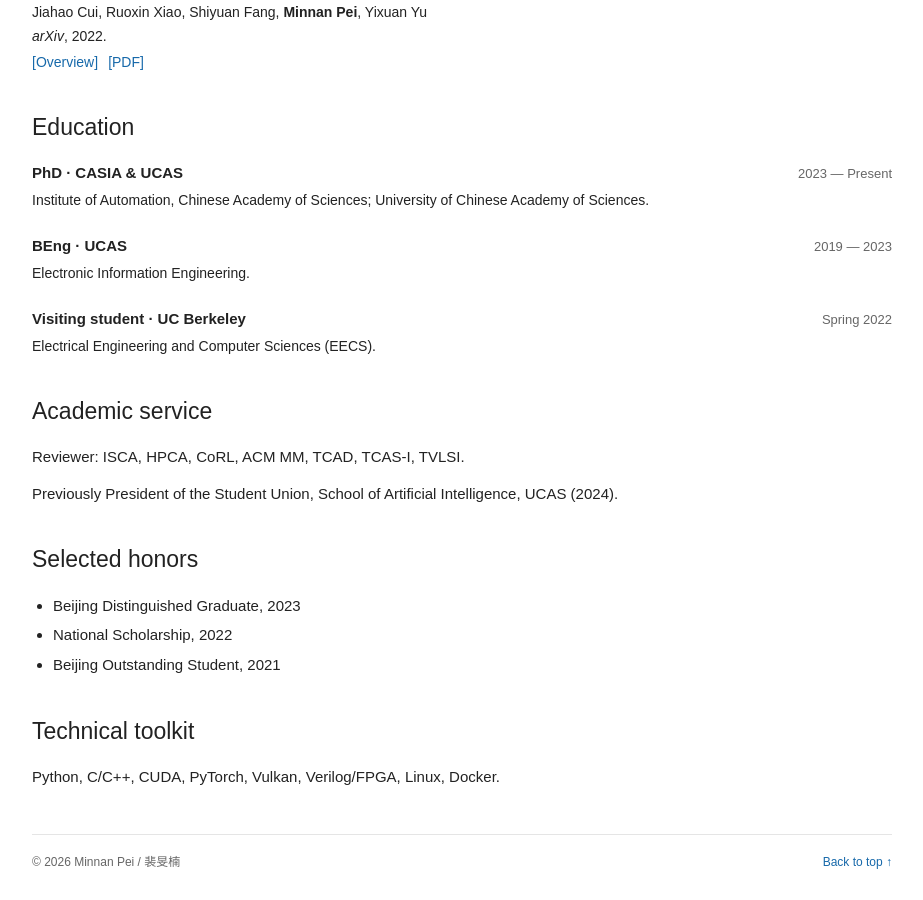
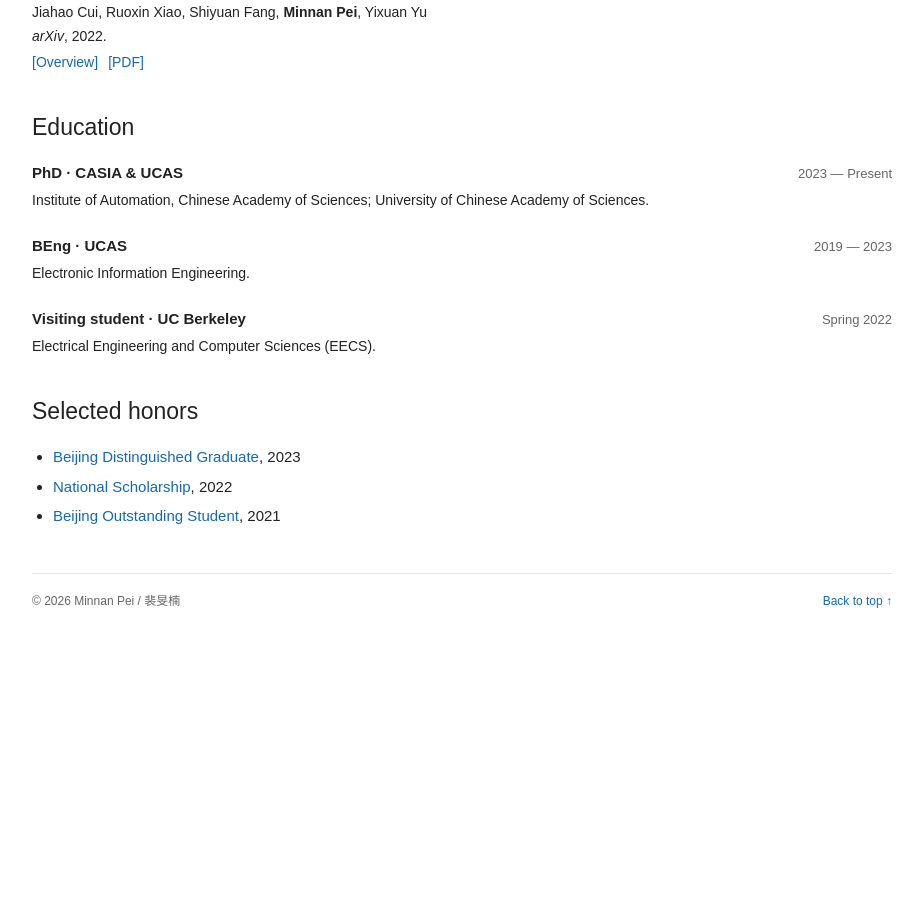
Before and after one commit to HAPPYPMN/HAPPYPMN.github.io, a Jekyll site: the page built from index.md, in a window 1280 px wide and 900 px high, scrolled down 2396 px. Shown: the whole window, without its empty margins (178-1101 px from the left). Built offline with Jekyll 4.4.1, drawn with Linux system fonts in a browser that asks for light colours; after the commit the page ends 3036 px from its top, so only the background shows below that.

Commit message:
Remove service and skills sections and restore award links

```diff
--- a/_data/t.yml
+++ b/_data/t.yml
@@ -47,11 +47,7 @@ en:
   - date: Spring 2022
     title: Visiting student · UC Berkeley
     text: Electrical Engineering and Computer Sciences (EECS).
-  skills: Technical toolkit
-  service: Academic service
-  service_text: 'Reviewer: ISCA, HPCA, CoRL, ACM MM, TCAD, TCAS-I, TVLSI.'
   awards: Selected honors
-  leadership: Previously President of the Student Union, School of Artificial Intelligence, UCAS (2024).
 zh:
   name: 裴旻楠
   other_name: Minnan Pei
@@ -99,8 +95,4 @@ zh:
   - date: 2022 春季
     title: 公派访学 · 加州大学伯克利分校
     text: 电子工程与计算机科学（EECS）。
-  skills: 技术工具
-  service: 学术服务
-  service_text: 论文审稿：ISCA、HPCA、CoRL、ACM MM、TCAD、TCAS-I、TVLSI。
   awards: 部分荣誉
-  leadership: 曾任中国科学院大学人工智能学院学生会主席（2024）。
--- a/_includes/home.html
+++ b/_includes/home.html
@@ -40,6 +40,11 @@
   <h2 id="education-heading">{{ t.education }}</h2>
   {% for item in t.education_items %}<article class="education-entry"><div class="entry-heading"><h3>{{ item.title }}</h3><span class="date">{{ item.date }}</span></div><p>{{ item.text }}</p></article>{% endfor %}
 </section>
-<section class="section" aria-labelledby="service-heading"><h2 id="service-heading">{{ t.service }}</h2><p>{{ t.service_text }}</p><p>{{ t.leadership }}</p></section>
-<section class="section" aria-labelledby="honors-heading"><h2 id="honors-heading">{{ t.awards }}</h2><ul class="honors-list">{% if page.lang == 'zh' %}<li>北京市优秀毕业生，2023</li><li>国家奖学金，2022</li><li>北京市三好学生，2021</li>{% else %}<li>Beijing Distinguished Graduate, 2023</li><li>National Scholarship, 2022</li><li>Beijing Outstanding Student, 2021</li>{% endif %}</ul></section>
-<section class="section" aria-labelledby="skills-heading"><h2 id="skills-heading">{{ t.skills }}</h2><p>Python, C/C++, CUDA, PyTorch, Vulkan, Verilog/FPGA, Linux, Docker.</p></section>
+<section class="section" aria-labelledby="honors-heading">
+  <h2 id="honors-heading">{{ t.awards }}</h2>
+  <ul class="honors-list">
+    <li><a href="https://bkjy.ucas.ac.cn/index.php/2020-11-10-07-29-19/2020-11-10-07-32-02/6979-2019-9">{% if page.lang == 'zh' %}北京市优秀毕业生{% else %}Beijing Distinguished Graduate{% endif %}</a>, 2023</li>
+    <li><a href="https://bkjy.ucas.edu.cn/index.php/tzgg/6433-2021-2050">{% if page.lang == 'zh' %}国家奖学金{% else %}National Scholarship{% endif %}</a>, 2022</li>
+    <li><a href="https://onestop.ucas.ac.cn/home/infob/48d6092a-be91-442a-adcf-50953a455869/0">{% if page.lang == 'zh' %}北京市三好学生{% else %}Beijing Outstanding Student{% endif %}</a>, 2021</li>
+  </ul>
+</section>
```
Also changed, not shown: README.md.
